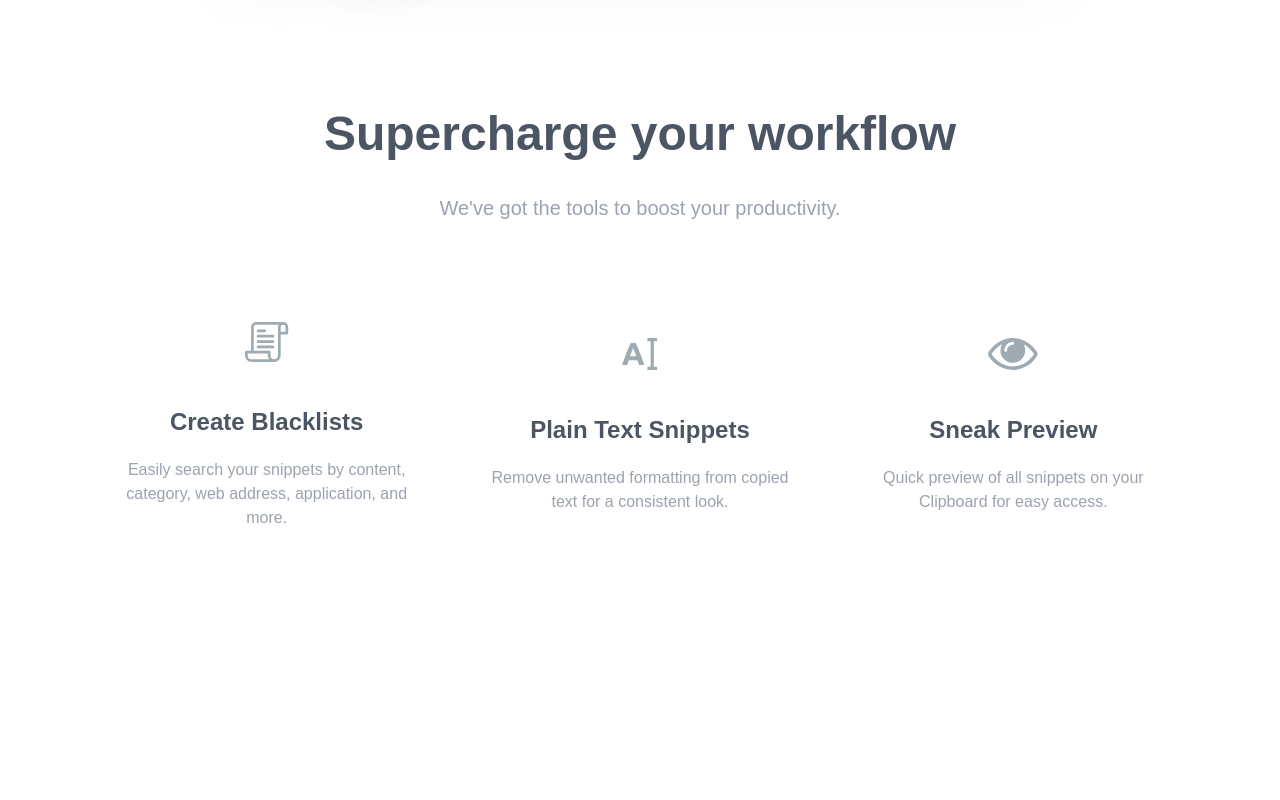
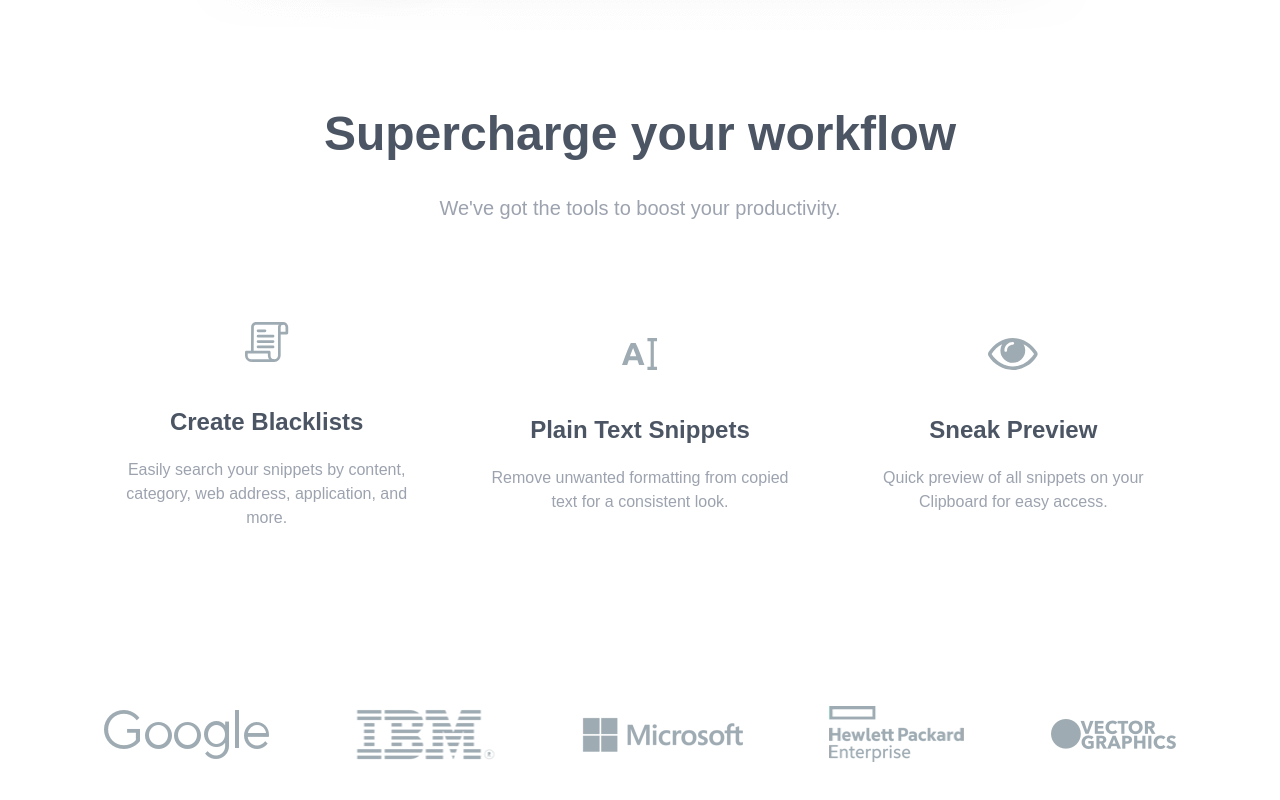
Before and after one commit to foyzan/clipboard-App, a website built with Vite: page index.html in a window 1280 px wide. Shown: the part 2550-3350 px from the top of the page. Before the commit the page ends 3160 px from the top, so only its background shows below. Built offline with nearby package versions, Linux system fonts and the light colour scheme; a web font is replaced by a local one.

Commit message:
References section done

```diff
--- a/index.html
+++ b/index.html
@@ -139,5 +139,19 @@
              </div>
         </div>
        </section>
+
+       <!-- References section -->
+        <section id="references">
+            <div class="flex flex-col items-center justify-between space-y-16 max-w-6xl px-10 mx-auto my-44 md:flex-row md:space-y-0">
+
+                <img src="images/logo-google.png" alt="">
+                <img src="images/logo-ibm.png" alt="">
+                <img src="images/logo-microsoft.png" alt="">
+                <img src="images/logo-hp.png" alt="">
+                <img src="images/logo-vector-graphics.png" alt="">
+            </div>
+        </section>
+
+
 </body>
 </html>
```
